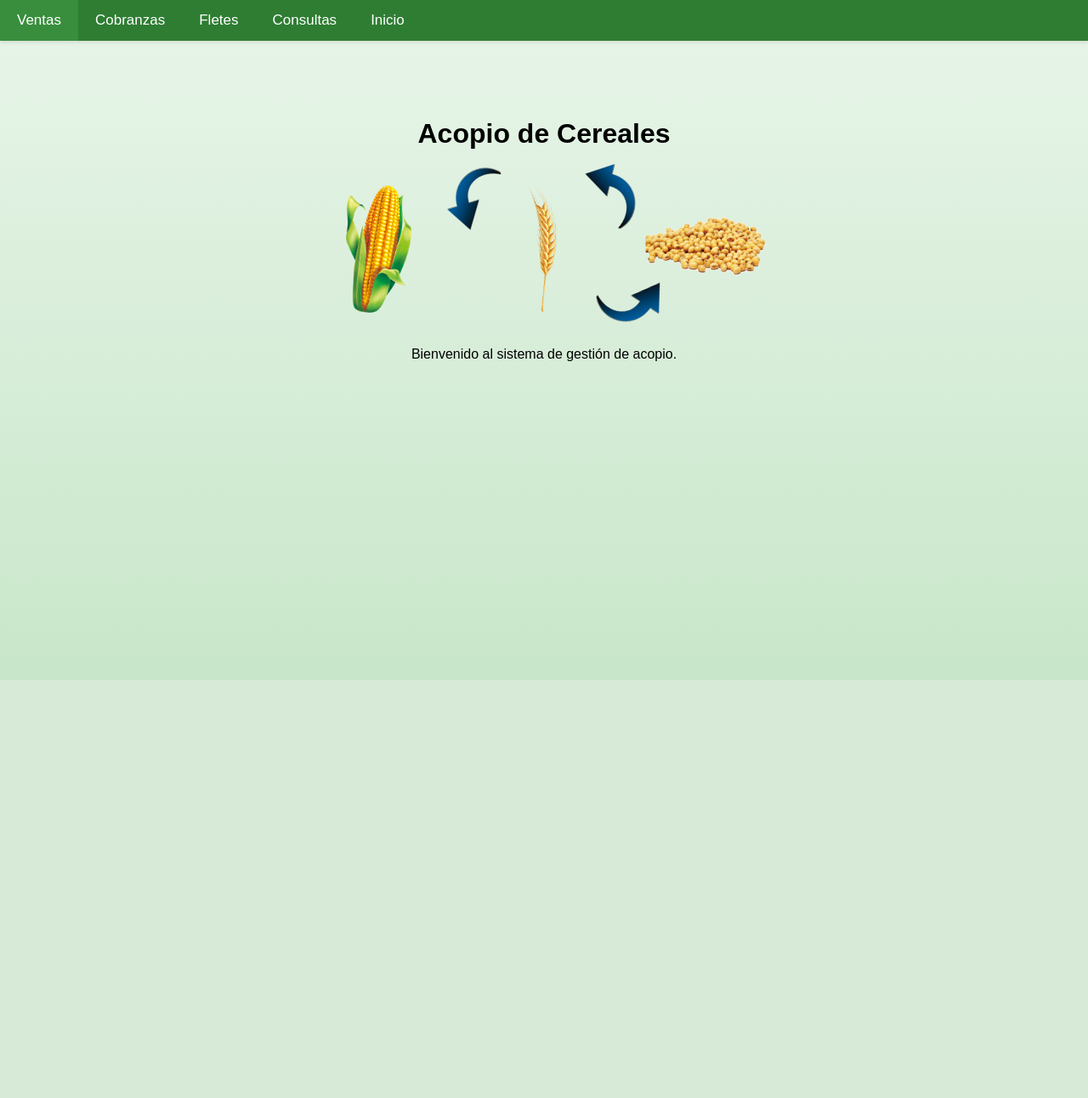
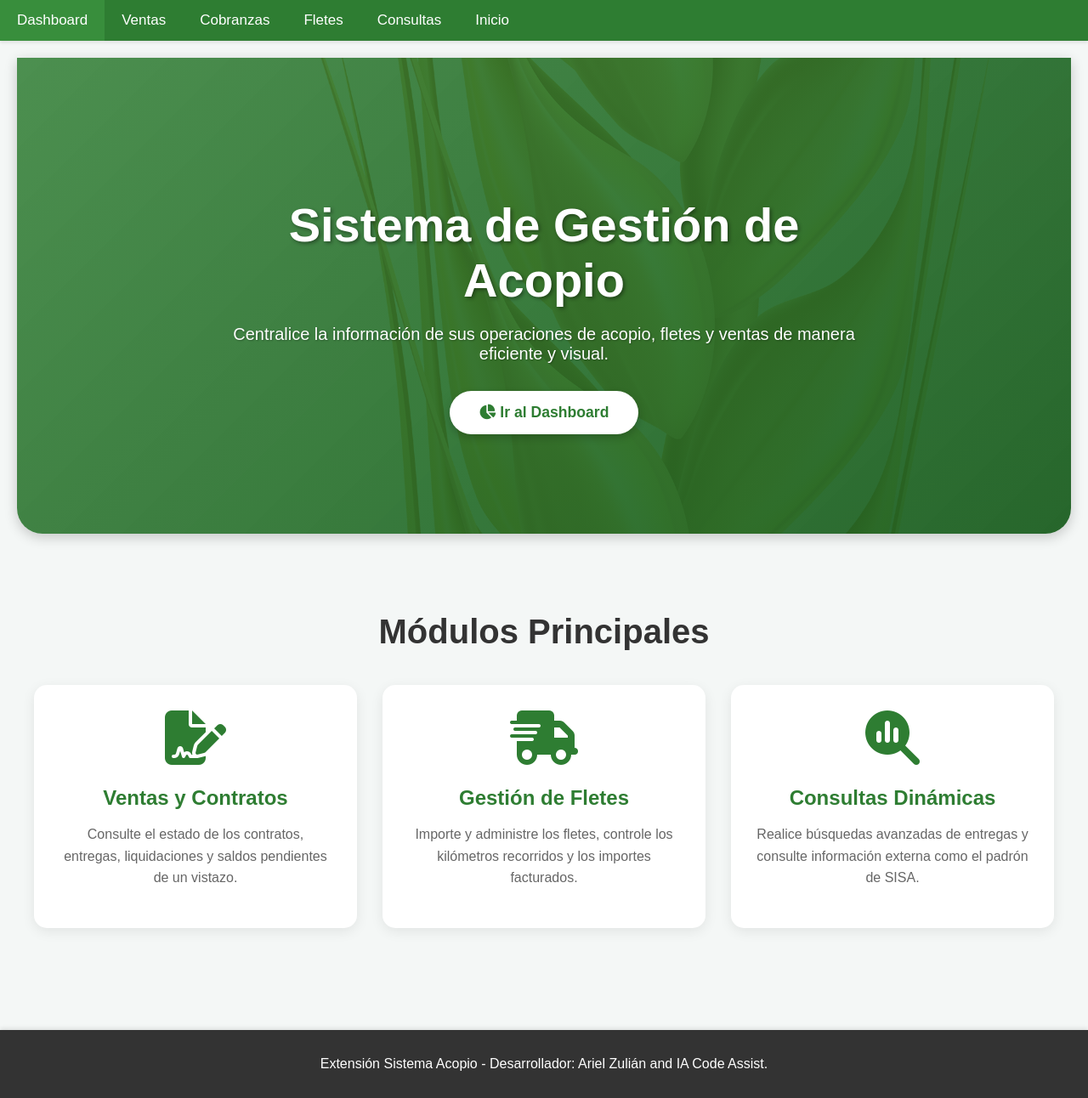
Before and after one commit to arizu14n/Datos-Acopio, a Flask app: page / in a window 1280 px wide. Shown: the whole page at 85% size. Before the commit the page ends 800 px from the top, so only its background shows below. Run offline with Flask 3, Linux system fonts and the light colour scheme.

Commit message:
cambios estéticos - agregado de dashboard

```diff
--- a/app.py
+++ b/app.py
@@ -180,6 +180,91 @@
 @app.route('/')
 def home():
     return render_template('home.html')
+
+
+@app.route('/dashboard', methods=['GET', 'POST'])
+def dashboard():
+    try:
+        filtros_aplicados = {}
+        if request.method == 'POST':
+            filtros_aplicados['fecha_desde'] = request.form.get('fecha_desde')
+            filtros_aplicados['fecha_hasta'] = request.form.get('fecha_hasta')
+        else:
+            today = datetime.date.today()
+            first_day_of_month = today.replace(day=1)
+            filtros_aplicados['fecha_desde'] = first_day_of_month.strftime('%Y-%m-%d')
+            filtros_aplicados['fecha_hasta'] = today.strftime('%Y-%m-%d')
+
+        fecha_desde_dt = datetime.datetime.strptime(filtros_aplicados['fecha_desde'], '%Y-%m-%d').date()
+        fecha_hasta_dt = datetime.datetime.strptime(filtros_aplicados['fecha_hasta'], '%Y-%m-%d').date()
+
+        # --- Lógica para Panel de Fletes ---
+        fletes_data = None
+        db = get_db()
+        with db:
+            cursor = db.cursor()
+            query = "SELECT SUM(o_neto) as total_neto, SUM(importe) as total_importe, COUNT(*) as total_viajes, SUM(g_kilomet) as total_km FROM fletes WHERE g_fecha >= ? AND g_fecha <= ?"
+            cursor.execute(query, (filtros_aplicados['fecha_desde'], filtros_aplicados['fecha_hasta']))
+            fletes_result = cursor.fetchone()
+            if fletes_result:
+                fletes_data = {
+                    'toneladas_transportadas': (fletes_result['total_neto'] or 0) / 1000,
+                    'monto_facturado': fletes_result['total_importe'] or 0,
+                    'cantidad_viajes': fletes_result['total_viajes'] or 0,
+                    'kilometros_recorridos': fletes_result['total_km'] or 0
+                }
+
+        # --- Lógica para Panel de Ventas ---
+        ventas_por_grano = {}
+        total_liquidado_kilos = 0
+
+        # Toneladas Entregadas (acocarpo.dbf)
+        with DBF(RUTA_ACOCARPO_DBF, encoding='iso-8859-1') as tabla_acocarpo:
+            for rec in tabla_acocarpo:
+                fecha_entrega = rec.get('G_FECHA')
+                if isinstance(fecha_entrega, datetime.date) and fecha_desde_dt <= fecha_entrega <= fecha_hasta_dt:
+                    grano_code = rec.get('G_CODI')
+                    if not grano_code: continue
+                    grano_desc = get_grano_description(grano_code)
+                    kilos = rec.get('G_SALDO', 0) or 0
+                    if grano_desc not in ventas_por_grano:
+                        ventas_por_grano[grano_desc] = {'toneladas_entregadas': 0, 'camiones_pendientes': 0}
+                    ventas_por_grano[grano_desc]['toneladas_entregadas'] += kilos
+
+        # Toneladas Liquidadas (liqven.dbf) - Total en el período
+        with DBF(RUTA_LIQVEN_DBF, encoding='iso-8859-1') as tabla_liqven:
+            for rec in tabla_liqven:
+                fecha_liq = rec.get('FEC_C')
+                if isinstance(fecha_liq, datetime.date) and fecha_desde_dt <= fecha_liq <= fecha_hasta_dt:
+                    total_liquidado_kilos += rec.get('PESO', 0) or 0
+
+        total_liquidado_toneladas = total_liquidado_kilos / 1000
+
+        # Camiones Pendientes (contrat.dbf) - Lógica actual, no depende del rango de fechas.
+        _, totales_por_grano_cosecha = get_contratos_pendientes()
+        for (grano, _), data in totales_por_grano_cosecha.items():
+            if grano not in ventas_por_grano:
+                ventas_por_grano[grano] = {'toneladas_entregadas': 0, 'camiones_pendientes': 0}
+            ventas_por_grano[grano]['camiones_pendientes'] += data['camiones']
+
+        # Combinar datos para la tabla
+        ventas_data = []
+        for grano, data in sorted(ventas_por_grano.items()):
+            ventas_data.append({
+                'grano': grano,
+                'toneladas_entregadas': data['toneladas_entregadas'] / 1000,
+                'camiones_pendientes': data['camiones_pendientes']
+            })
+
+        return render_template('dashboard.html',
+                               filtros_aplicados=filtros_aplicados,
+                               fletes_data=fletes_data,
+                               ventas_data=ventas_data,
+                               total_liquidado_toneladas=total_liquidado_toneladas)
+    except Exception as e:
+        # For debugging purposes, returning the error to the page can be helpful
+        import traceback
+        return f"<h1>Ocurrió un error en el Dashboard: {e}</h1><pre>{traceback.format_exc()}</pre>"
 
 def get_stock_granos_por_cosecha():
     stock_granos = {}
--- a/templates/base.html
+++ b/templates/base.html
@@ -4,12 +4,15 @@
     <meta charset="UTF-8">
     <meta name="viewport" content="width=device-width, initial-scale=1.0">
     <title>{% block title %}Acopio{% endblock %}</title>
+    <link rel="stylesheet" href="https://cdnjs.cloudflare.com/ajax/libs/font-awesome/6.5.2/css/all.min.css">
     <style>
         body {
             font-family: Arial, sans-serif;
             margin: 0;
             background: linear-gradient(to bottom, #e8f5e9, #c8e6c9);
             min-height: 100vh;
+            display: flex; /* Added for sticky footer */
+            flex-direction: column; /* Added for sticky footer */
         }
         .navbar {
             background-color: #2e7d32;
@@ -30,12 +33,23 @@
         }
         .content {
             padding: 20px;
+            flex-grow: 1; /* Added for sticky footer */
+        }
+        .footer {
+            background-color: #333;
+            color: white;
+            text-align: center;
+            padding: 15px;
+            /* Removed position: relative, bottom: 0, width: 100% as flexbox handles it */
+            box-shadow: 0 -2px 5px rgba(0,0,0,0.1);
+            margin-top: 40px;
         }
     </style>
     {% block head_extra %}{% endblock %}
 </head>
 <body>
     <div class="navbar">
+        <a href="{{ url_for('dashboard') }}">Dashboard</a>
         <a href="{{ url_for('ventas') }}">Ventas</a>
         <a href="{{ url_for('cobranzas') }}">Cobranzas</a>
         <a href="{{ url_for('fletes') }}">Fletes</a>
@@ -49,5 +63,8 @@
         {% block content %}{% endblock %}
     </div>
     {% block scripts %}{% endblock %}
+    <footer class="footer">
+        <p>Extensión Sistema Acopio - Desarrollador: Ariel Zulián and IA Code Assist.</p>
+    </footer>
 </body>
 </html>
--- a/templates/home.html
+++ b/templates/home.html
@@ -1,71 +1,144 @@
 {% extends "base.html" %}
-{% block title %}Página Principal - Acopio{% endblock %}
+{% block title %}Bienvenido - Sistema Acopio{% endblock %}
 
 {% block head_extra %}
 <style>
-    .home-container {
+    /* Override base body background for this page only */
+    body {
+        background: #f4f7f6;
+    }
+
+    .hero {
+        display: flex;
+        align-items: center;
+        justify-content: center;
         text-align: center;
-        position: relative;
-        padding-top: 50px;
+        padding: 80px 20px;
+        background: linear-gradient(135deg, rgba(46, 125, 50, 0.85), rgba(27, 94, 32, 0.95)), url("{{ url_for('static', filename='assets/Trigo.png') }}");
+        background-size: cover;
+        background-position: center;
+        color: white;
+        min-height: 50vh;
+        border-radius: 0 0 30px 30px;
+        box-shadow: 0 4px 15px rgba(0,0,0,0.2);
     }
-    .cycle-image {
-        width: 150px;
-        height: 150px;
-        object-fit: contain;
-        margin: 20px;
+    .hero-content {
+        max-width: 800px;
     }
-    .arrow {
-        position: absolute;
-        width: 80px; /* Adjust size as needed */
-        height: 80px;
-        object-fit: contain;
+    .hero h1 {
+        font-size: 3.5rem;
+        font-weight: bold;
+        margin-bottom: 1rem;
+        text-shadow: 2px 2px 4px rgba(0,0,0,0.4);
     }
-    #arrow1 {
-        top: 120px;
-        left: 40%;
-        transform: rotate(120deg);
+    .hero p {
+        font-size: 1.25rem;
+        margin-bottom: 2rem;
+        text-shadow: 1px 1px 2px rgba(0,0,0,0.3);
     }
-    #arrow2 {
-        top: 250px;
-        left: 55%;
-        transform: rotate(-10deg);
+    .hero .cta-button {
+        display: inline-block;
+        padding: 15px 35px;
+        font-size: 1.1rem;
+        font-weight: bold;
+        color: #2e7d32;
+        background-color: white;
+        border-radius: 50px;
+        text-decoration: none;
+        transition: transform 0.2s, box-shadow 0.2s;
+        box-shadow: 0 4px 10px rgba(0,0,0,0.2);
     }
-    #arrow3 {
-        top: 120px;
-        right: 40%;
-        transform: rotate(240deg);
+    .hero .cta-button:hover {
+        transform: translateY(-3px);
+        box-shadow: 0 6px 15px rgba(0,0,0,0.3);
+    }
+
+    .features-section {
+        padding: 60px 20px;
+        text-align: center;
+    }
+    .features-section h2 {
+        font-size: 2.5rem;
+        margin-bottom: 40px;
+        color: #333;
+    }
+    .features-grid {
+        display: grid;
+        grid-template-columns: repeat(auto-fit, minmax(280px, 1fr));
+        gap: 30px;
+        max-width: 1200px;
+        margin: 0 auto;
+    }
+    .feature-card {
+        background-color: white;
+        border-radius: 15px;
+        box-shadow: 0 4px 15px rgba(0,0,0,0.08);
+        text-align: center;
+        padding: 30px;
+        transition: transform 0.3s, box-shadow 0.3s;
+    }
+    .feature-card:hover {
+        transform: translateY(-10px);
+        box-shadow: 0 8px 25px rgba(0,0,0,0.12);
+    }
+    .feature-card .feature-icon { /* NEW STYLE */
+        font-size: 4rem;
+        margin-bottom: 25px;
+        color: #2e7d32;
+        display: block;
+    }
+    .feature-card h3 {
+        font-size: 1.5rem;
+        margin-bottom: 15px;
+        color: #2e7d32;
+    }
+    .feature-card p {
+        font-size: 1rem;
+        color: #666;
+        line-height: 1.6;
     }
 
     @media (max-width: 768px) {
-        .home-container {
-            padding-top: 20px;
+        .hero h1 {
+            font-size: 2.5rem;
         }
-        .cycle-image {
-            display: block;
-            margin: 10px auto;
-            width: 100px; /* Smaller images for mobile */
-            height: 100px;
+        .hero p {
+            font-size: 1.1rem;
         }
-        .arrow {
-            display: none; /* Hide arrows on small screens */
+        .features-section h2 {
+            font-size: 2rem;
         }
     }
 </style>
 {% endblock %}
 
 {% block content %}
-<div class="home-container">
-    <h1>Acopio de Cereales</h1>
-    <div>
+<section class="hero">
+    <div class="hero-content">
+        <h1>Sistema de Gestión de Acopio</h1>
+        <p>Centralice la información de sus operaciones de acopio, fletes y ventas de manera eficiente y visual.</p>
+        <a href="{{ url_for('dashboard') }}" class="cta-button"><i class="fa-solid fa-chart-pie"></i> Ir al Dashboard</a>
+    </div>
+</section>
 
-        <img src="{{ url_for('static', filename='assets/Maiz.png') }}" alt="Maíz" class="cycle-image">
-         <img src="{{ url_for('static', filename='assets/Trigo.png') }}" alt="Trigo" class="cycle-image">
-        <img src="{{ url_for('static', filename='assets/Soja.png') }}" alt="Soja" class="cycle-image">
-
-        <img src="{{ url_for('static', filename='assets/Flecha.png') }}" class="arrow" id="arrow1">
-        <img src="{{ url_for('static', filename='assets/Flecha.png') }}" class="arrow" id="arrow2">
-        <img src="{{ url_for('static', filename='assets/Flecha.png') }}" class="arrow" id="arrow3">
+<section class="features-section">
+    <h2>Módulos Principales</h2>
+    <div class="features-grid">
+        <div class="feature-card">
+            <i class="fa-solid fa-file-signature feature-icon"></i>
+            <h3>Ventas y Contratos</h3>
+            <p>Consulte el estado de los contratos, entregas, liquidaciones y saldos pendientes de un vistazo.</p>
+        </div>
+        <div class="feature-card">
+            <i class="fa-solid fa-truck-fast feature-icon"></i>
+            <h3>Gestión de Fletes</h3>
+            <p>Importe y administre los fletes, controle los kilómetros recorridos y los importes facturados.</p>
+        </div>
+        <div class="feature-card">
+            <i class="fa-solid fa-magnifying-glass-chart feature-icon"></i>
+            <h3>Consultas Dinámicas</h3>
+            <p>Realice búsquedas avanzadas de entregas y consulte información externa como el padrón de SISA.</p>
+        </div>
     </div>
-    <p>Bienvenido al sistema de gestión de acopio.</p>
-</div>
+</section>
 {% endblock %}
```
Also changed, not shown: templates/dashboard.html (added, +177 -0 lines), 1 other file.
